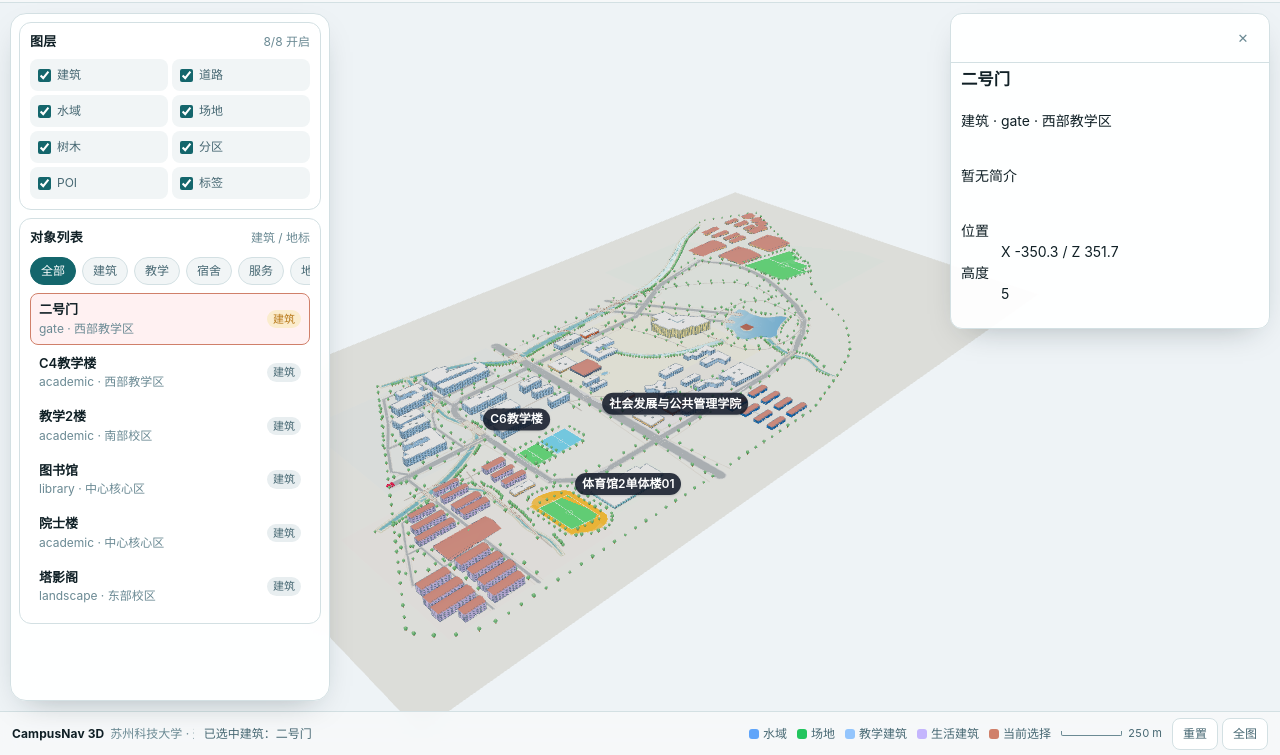
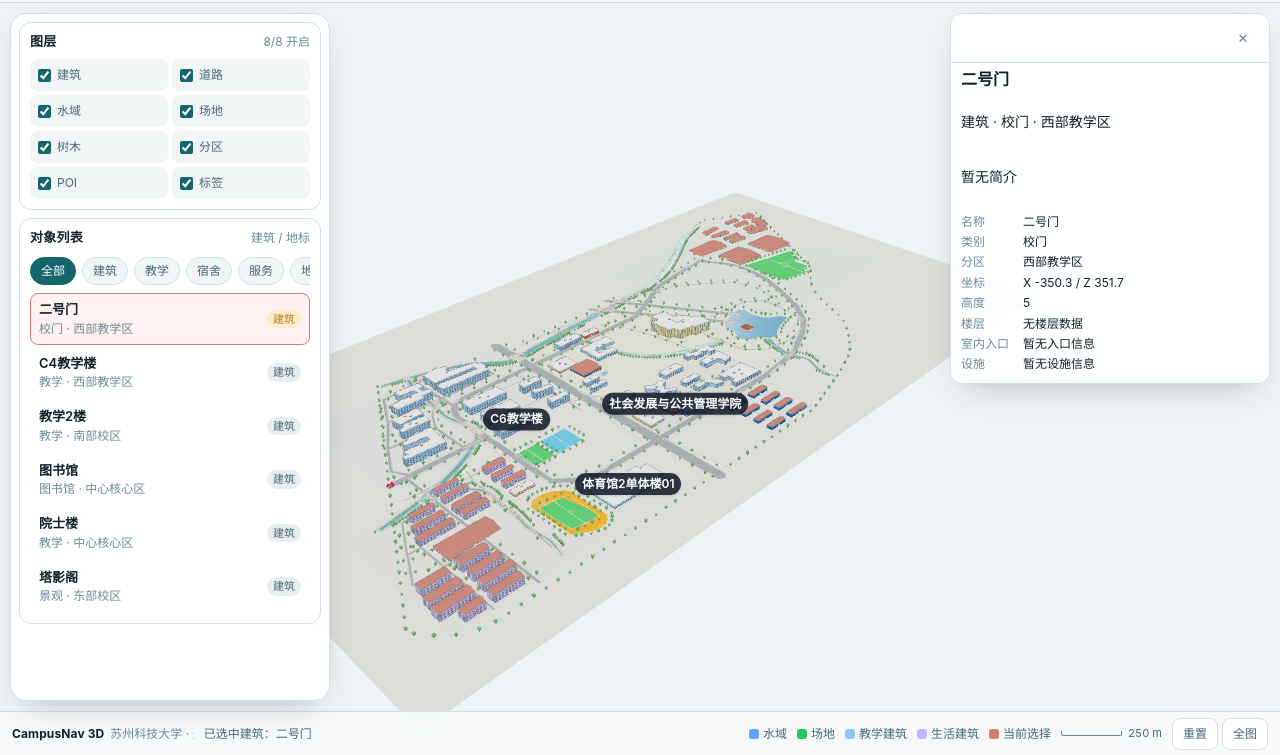
Before and after one commit to mico-v/campus-nav-3d, a website built with Vite: page demo.html in a window 1280 px wide. Shown: the part 45-800 px from the top of the page. Built offline with nearby package versions, Linux system fonts and the light colour scheme.

Commit message:
feat(m5a): 补全建筑详情字段并统一列表数据源
Ref #43

```diff
--- a/src/data/campusData.ts
+++ b/src/data/campusData.ts
@@ -5,6 +5,8 @@ import { normalizeCampusData } from './roadNormalization'
 import { validateCampusDataValue } from './campusValidation'
 import { enhanceCampusData } from './campusEnhancements'
 import type { RoadAccess, RoadClass, RoadNetwork, RoadSurface } from './roadNetwork'
+import type { CampusFloor } from './pack-schema'
+import { M5A_DEMO_BUILDING_FIELDS } from './m5aDemoFields'
 
 export type ZoneCategory = 'dorm' | 'academic' | 'landscape' | 'sports' | 'service' | 'admin'
 
@@ -33,6 +35,13 @@ export interface Zone {
   footprint?: [number, number][]
 }
 
+/** M5-A：室内入口的展示信息；level 与 M2-A floors 的 level 对齐。 */
+export interface BuildingEntrance {
+  level?: number
+  name?: string
+  position?: [number, number]
+}
+
 export interface Building {
   id: string
   name: string
@@ -44,7 +53,13 @@ export interface Building {
   /** Optional until the campus is subdivided into authoritative zones. */
   zoneId?: string
   footprint?: [number, number][]
+  /** 简介；旧 pack 缺失时由 UI 层回落。 */
   info?: string
+  /** M2-A 的楼层定义；与室内楼层条共用同一份数据。 */
+  floors?: Array<Partial<CampusFloor> & { level: number }>
+  /** 公共服务设施列表；旧 pack 缺失时由 UI 层回落。 */
+  facilities?: string[]
+  entrance?: BuildingEntrance
 }
 
 export interface Road {
@@ -124,6 +139,13 @@ export type CanonicalCampusData = Omit<MapDataset, 'roadNetwork'> & { roadNetwor
 function packToLegacyData(data: unknown, meta: unknown): CampusData {
   const migrated = migrateCampusData(data)
   const pack = migrated
+  // migrate 只保留 core schema 字段；M5-A 的展示字段直接从原始 pack 透传，
+  // 老 pack 没有这些字段时保持 undefined，交给下游回落。
+  const rawBuildings = new Map(
+    ((data as { buildings?: Array<Record<string, unknown>> })?.buildings ?? [])
+      .filter((raw) => raw && typeof raw.id === 'string')
+      .map((raw) => [raw.id as string, raw]),
+  )
   const network = pack.roadNetwork!
   const zones: Zone[] = pack.zones!.map((zone) => ({
     id: zone.id,
@@ -134,7 +156,12 @@ function packToLegacyData(data: unknown, meta: unknown): CampusData {
     color: zone.color!,
     footprint: zone.polygon as [number, number][],
   }))
-  const buildings: Building[] = pack.buildings!.map((building) => ({
+  const buildings: Building[] = pack.buildings!.map((building) => {
+    const raw = rawBuildings.get(building.id) ?? {}
+    const floors = Array.isArray(raw.floors) ? raw.floors as CampusFloor[] : undefined
+    const facilities = Array.isArray(raw.facilities) ? raw.facilities.filter((item): item is string => typeof item === 'string') : undefined
+    const rawEntrance = raw.entrance as BuildingEntrance | undefined
+    return {
       id: building.id,
       name: building.name,
       category: building.category as BuildingCategory,
@@ -144,7 +171,12 @@ function packToLegacyData(data: unknown, meta: unknown): CampusData {
       color: building.color,
       zoneId: building.zoneId,
       footprint: building.footprint as [number, number][],
-  }))
+      info: typeof raw.info === 'string' ? raw.info : undefined,
+      floors,
+      facilities,
+      entrance: rawEntrance && typeof rawEntrance === 'object' ? rawEntrance : undefined,
+    }
+  })
   const roads: Road[] = pack.roads!.map((road) => ({
     id: road.id,
     name: road.name,
@@ -210,7 +242,18 @@ export function prepareCampusData(data: CampusData): CanonicalCampusData {
 }
 
 export function createDefaultCampusData(): CanonicalCampusData {
-  return prepareCampusData(baseCampusData)
+  const data = prepareCampusData(baseCampusData)
+  // 当前 pack 还没有 M5-A 的展示字段；只在默认演示数据里补几栋楼的楼层/入口/设施，
+  // 让 UI 有真实可点的例子。其余建筑保持缺字段状态，走详情面板的回落路径。
+  for (const building of data.buildings) {
+    const demo = M5A_DEMO_BUILDING_FIELDS[building.id]
+    if (!demo) continue
+    if (!building.floors?.length && demo.floors) building.floors = demo.floors
+    if (!building.facilities?.length && demo.facilities) building.facilities = demo.facilities
+    if (!building.info && demo.info) building.info = demo.info
+    if (!building.entrance && demo.entrance) building.entrance = demo.entrance
+  }
+  return data
 }
 
 /** Return actionable errors before an edited dataset is serialized. */
--- /dev/null
+++ b/src/data/m5aDemoFields.ts
@@ -0,0 +1,29 @@
+/**
+ * M5-A 演示字段：当前 pack 未带详情字段，给默认数据集里几栋有代表性的建筑补一份。
+ * 只在缺字段时填入；pack 后续带上了真实字段就以 pack 为准。
+ */
+import type { Building } from './campusData'
+
+export const M5A_DEMO_BUILDING_FIELDS: Record<string, Partial<Building>> = {
+  'place-05': {
+    info: '图书馆：藏书借阅、自习与数字资源服务，是校园的核心学习空间。',
+    floors: [
+      { level: -1, name: 'B1' },
+      { level: 0, name: '1F' },
+      { level: 1, name: '2F' },
+      { level: 2, name: '3F' },
+    ],
+    facilities: ['借阅台', '自习区', '电子阅览室', '无障碍电梯'],
+    entrance: { level: 0, name: '南门', position: [1010, 330] },
+  },
+  'place-03': {
+    info: 'C4 教学楼：承担本科与研究生课程，配有多媒体教室。',
+    floors: [
+      { level: 0, name: '1F' },
+      { level: 1, name: '2F' },
+      { level: 2, name: '3F' },
+    ],
+    facilities: ['多媒体教室', '阶梯教室'],
+    entrance: { level: 0, name: '东侧主入口' },
+  },
+}
--- a/src/style.css
+++ b/src/style.css
@@ -1230,3 +1230,47 @@ html[data-shell='1'] .wf-link {
     width: 100%;
   }
 }
+
+/* ---------- M5-A 建筑详情/列表：只追加建筑字段相关样式 ---------- */
+.detail-building-title {
+  margin: 0;
+  font-size: 16px;
+  font-weight: 650;
+  line-height: 1.35;
+  overflow-wrap: anywhere;
+}
+
+.detail-facts-building {
+  display: grid;
+  gap: 3px;
+  margin: 6px 0 0;
+}
+
+.detail-facts-building div {
+  display: grid;
+  grid-template-columns: 4.5em minmax(0, 1fr);
+  gap: 8px;
+  font-size: 12px;
+  line-height: 1.45;
+}
+
+.detail-facts-building dt {
+  color: var(--ink-3);
+}
+
+.detail-facts-building dd {
+  margin: 0;
+  color: var(--ink);
+  overflow-wrap: anywhere;
+}
+
+.entity-item .building-sub {
+  display: block;
+  overflow-wrap: anywhere;
+}
+
+@media (max-width: 959px) {
+  .detail-facts-building div {
+    grid-template-columns: 4em minmax(0, 1fr);
+  }
+}
--- /dev/null
+++ b/src/ui/detail-fields.ts
@@ -0,0 +1,107 @@
+/**
+ * M5-A：建筑详情字段的单一视图模型。
+ * 列表项与详情面板都从这里取值，避免两处各写一套字段回落逻辑。
+ */
+import type { Building, CampusData } from '../data/campusData'
+import { indoorLevelsOf, type IndoorLevelOption } from './indoor-levels'
+
+export const CATEGORY_LABELS: Record<string, string> = {
+  dorm: '宿舍',
+  academic: '教学',
+  landscape: '景观',
+  sports: '体育',
+  service: '服务',
+  admin: '行政',
+  library: '图书馆',
+  gate: '校门',
+  canteen: '食堂',
+  poi: '兴趣点',
+}
+
+const FALLBACK = {
+  info: '暂无简介',
+  zone: '未分区',
+  category: '未分类',
+  height: '—',
+  facilities: '暂无设施信息',
+  entrance: '暂无入口信息',
+} as const
+
+export interface BuildingDetailFields {
+  id: string
+  name: string
+  category: string
+  zone: string
+  info: string
+  coordinate: string
+  height: string
+  floors: IndoorLevelOption[]
+  floorSummary: string
+  entrance: string
+  entranceLevel: number | null
+  facilities: string[]
+  facilitySummary: string
+}
+
+function coordinateOf(building: Building): string {
+  const [x, z] = building.position
+  return `X ${formatNumber(x)} / Z ${formatNumber(z)}`
+}
+
+function formatNumber(value: unknown): string {
+  if (typeof value !== 'number' || !Number.isFinite(value)) return '—'
+  return Number.isInteger(value) ? String(value) : value.toFixed(1)
+}
+
+function floorSummaryOf(levels: IndoorLevelOption[]): string {
+  if (!levels.length) return '无楼层数据'
+  return levels.map((level) => level.label).join(' · ')
+}
+
+function entranceLevelOf(building: Building, levels: IndoorLevelOption[]): number | null {
+  const entrance = building.entrance
+  if (entrance && typeof entrance.level === 'number' && levels.some((level) => level.level === entrance.level)) {
+    return entrance.level
+  }
+  return levels.length ? levels[0].level : null
+}
+
+function entranceOf(building: Building, levels: IndoorLevelOption[]): string {
+  const entrance = building.entrance
+  if (entrance) {
+    const parts: string[] = []
+    if (entrance.name) parts.push(entrance.name)
+    if (typeof entrance.level === 'number') {
+      const label = levels.find((level) => level.level === entrance.level)?.label
+      if (label) parts.push(label)
+      else if (levels.length) parts.push(`L${entrance.level}`)
+    }
+    if (Array.isArray(entrance.position) && entrance.position.length >= 2) {
+      parts.push(`X ${formatNumber(entrance.position[0])} / Z ${formatNumber(entrance.position[1])}`)
+    }
+    if (parts.length) return parts.join(' · ')
+  }
+  if (levels.length) return `${levels[0].label} · 室内入口`
+  return FALLBACK.entrance
+}
+
+/** 返回建筑视图模型；字段缺失一律回落为可读文案，不抛错。 */
+export function buildingFields(data: CampusData, building: Building): BuildingDetailFields {
+  const floors = indoorLevelsOf(building)
+  const facilities = Array.isArray(building.facilities) ? building.facilities.filter((item) => typeof item === 'string' && item.trim()) : []
+  return {
+    id: building.id,
+    name: building.name || building.id,
+    category: CATEGORY_LABELS[building.category] ?? building.category ?? FALLBACK.category,
+    zone: data.zones.find((zone) => zone.id === building.zoneId)?.name ?? building.zoneId ?? FALLBACK.zone,
+    info: building.info?.trim() || FALLBACK.info,
+    coordinate: coordinateOf(building),
+    height: Number.isFinite(building.height) ? formatNumber(building.height) : FALLBACK.height,
+    floors,
+    floorSummary: floorSummaryOf(floors),
+    entrance: entranceOf(building, floors),
+    entranceLevel: entranceLevelOf(building, floors),
+    facilities,
+    facilitySummary: facilities.length ? facilities.join(' · ') : FALLBACK.facilities,
+  }
+}
--- a/src/ui/panel.ts
+++ b/src/ui/panel.ts
@@ -1,5 +1,6 @@
 import type { Building, CampusData, PoiMarker } from '../data/campusData'
 import { resolvedPoi } from '../scene/displayRules'
+import { buildingFields, type BuildingDetailFields } from './detail-fields'
 
 export type EntitySelection = { kind: 'building' | 'poi'; index?: number; id?: string }
 export type EntityFilter = 'all' | 'building' | 'poi' | Building['category']
@@ -43,7 +44,10 @@ export function renderFilterChips(container: HTMLElement, active: EntityFilter):
 
 function entityItems(data: CampusData): Array<{ kind: 'building' | 'poi'; index?: number; id: string; name: string; subtitle: string; category: string }> {
   return [
-    ...data.buildings.map((b, index) => ({ kind: 'building' as const, index, id: b.id, name: b.name, subtitle: `${b.category} · ${data.zones.find((z) => z.id === b.zoneId)?.name ?? b.zoneId ?? '未分区'}`, category: b.category })),
+    ...data.buildings.map((b, index) => {
+      const fields = buildingFields(data, b)
+      return { kind: 'building' as const, index, id: fields.id, name: fields.name, subtitle: `${fields.category} · ${fields.zone}`, category: b.category }
+    }),
     ...data.pois.map((poi) => ({ kind: 'poi' as const, id: poi.id, name: poi.name, subtitle: `地标 · ${poi.kind}`, category: poi.kind })),
   ]
 }
@@ -68,13 +72,28 @@ export function renderEntityList(data: CampusData, selected: EntitySelection | n
   }).join('') || '<p class="empty-state">没有匹配对象</p>'
 }
 
+/** 详情面板的建筑正文；列表与详情共用 buildingFields 的结果。 */
+export function renderBuildingFields(fields: BuildingDetailFields): string {
+  const facts: Array<[string, string]> = [
+    ['名称', fields.name],
+    ['类别', fields.category],
+    ['分区', fields.zone],
+    ['坐标', fields.coordinate],
+    ['高度', fields.height],
+    ['楼层', fields.floorSummary],
+    ['室内入口', fields.entrance],
+    ['设施', fields.facilitySummary],
+  ]
+  return `<h3 class="detail-building-title">${escapeHtml(fields.name)}</h3><p class="detail-meta">建筑 · ${escapeHtml(fields.category)} · ${escapeHtml(fields.zone)}</p><p class="detail-fact">${escapeHtml(fields.info)}</p><dl class="detail-facts-building">${facts.map(([label, value]) => `<div><dt>${label}</dt><dd>${escapeHtml(value)}</dd></div>`).join('')}</dl>`
+}
+
 export function renderDetails(data: CampusData, selected: EntitySelection | null, container: HTMLElement): void {
   const rawItem: Building | PoiMarker | undefined = selected?.kind === 'building' ? data.buildings[selected.index ?? -1] : data.pois.find((poi) => poi.id === selected?.id)
   const item: Building | PoiMarker | undefined = rawItem && 'kind' in rawItem ? resolvedPoi(rawItem, data.buildings) : rawItem
   if (!item) { container.innerHTML = '<p class="empty-state">点击地图或搜索结果查看详情。</p>'; return }
   if ('category' in item && 'height' in item) {
-    const zone = data.zones.find((z) => z.id === item.zoneId)?.name ?? item.zoneId ?? '未分区'
-    container.innerHTML = `<h3>${escapeHtml(item.name)}</h3><p class="detail-meta">建筑 · ${escapeHtml(item.category)} · ${escapeHtml(zone)}</p><p class="detail-fact">${escapeHtml(item.info ?? '暂无简介')}</p><dl><div><dt>位置</dt><dd>X ${formatCoordinate(item.position[0])} / Z ${formatCoordinate(item.position[1])}</dd></div><div><dt>高度</dt><dd>${formatCoordinate(item.height)}</dd></div></dl>`
+    const fields = buildingFields(data, item)
+    container.innerHTML = renderBuildingFields(fields)
   } else {
     container.innerHTML = `<h3>${escapeHtml(item.name)}</h3><p class="detail-meta">POI · ${escapeHtml(item.kind)}</p><p class="detail-fact">${escapeHtml(item.info ?? '暂无简介')}</p><p class="detail-meta">位置 X ${formatCoordinate(item.position[0])} / Z ${formatCoordinate(item.position[2])}</p>`
   }
```
Also changed, not shown: tests/m5a-building-fields.test.ts (added, +165 -0 lines). Lines whose indentation alone changed are shown as unchanged.
